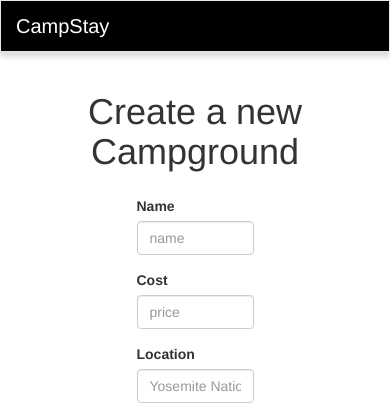
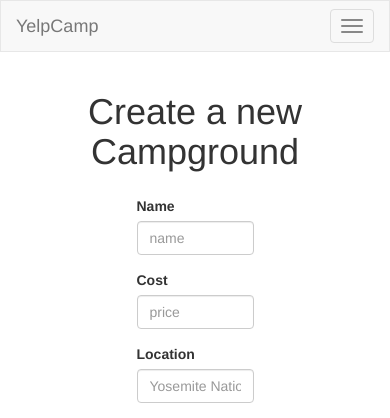
Before and after one commit to ahsanwaseem/Full-stack-app, a Node server app: page /campgrounds/new in a window 390 px wide. Shown: the top 418 px of the page. Run offline with Node 20, Linux system fonts and the light colour scheme; the visitor is signed in with stand-in values (Sample User, id 1); some libraries are stand-ins or nearby versions.

Commit message:
navbar responsive

```diff
--- a/routes/campgrounds.js
+++ b/routes/campgrounds.js
@@ -12,7 +12,7 @@ router.get("/",function(req,res){
            console.log(err);
       }
     else{
-            res.render("campgrounds/index",{campgrounds:allcampgrounds,currentUser:req.user});
+            res.render("campgrounds/index",{campgrounds:allcampgrounds,page:'campgrounds',currentUser:req.user});
       }
     });
 });
--- a/routes/index.js
+++ b/routes/index.js
@@ -12,7 +12,7 @@ router.get("/",function(req,res){
 //register route
 
 router.get("/register",function(req,res){
-   res.render("register");
+   res.render("register",{page: 'register'});
 });
 
 //handle Sign Up logic
@@ -43,7 +43,7 @@ router.post("/register",function(req,res){
 // show login form
 
 router.get("/login",function(req,res){
-   res.render("login");
+   res.render("login",{page: 'login'});
 });
 
 router.post("/login",passport.authenticate("local",{successRedirect : "/campgrounds",failureRedirect :"/login"}), function(req,res){
--- a/views/campgrounds/edit.ejs
+++ b/views/campgrounds/edit.ejs
@@ -1,5 +1,5 @@
 <% include ../partials/header %>
-<div class="container">
+<!--<div class="container">-->
     <div class="row">
 <h1 class="text-center">Edit <%= campground.name %></h1>
 <div style="width:30%;margin:25px auto;">
@@ -32,6 +32,6 @@
 <a href="/">Home</a>
 </div>
     </div>
-</div>
+<!--</div>-->
 
 <% include ../partials/footer %>
--- a/views/campgrounds/index.ejs
+++ b/views/campgrounds/index.ejs
@@ -1,5 +1,5 @@
 <% include ../partials/header %>
-<div class="container">
+<!--<div class="container">-->
 <header class="jumbotron">
     <div class="container">
    <h1>Welcome to CampStay!</h1>
@@ -21,6 +21,6 @@
 </div>
 <% }); %>
 </div>
-</div>
+<!--</div>-->
 
 <% include ../partials/footer %>
--- a/views/campgrounds/new.ejs
+++ b/views/campgrounds/new.ejs
@@ -1,5 +1,5 @@
 <% include ../partials/header %>
-<div class="container">
+<!--<div class="container">-->
     <div class="row">
 <h1 class="text-center">Create a new Campground</h1>
 <div style="width:30%;margin:25px auto;">
@@ -32,6 +32,6 @@
 <a href="/">Home</a>
 </div>
     </div>
-</div>
+<!--</div>-->
 
 <% include ../partials/footer %>
--- a/views/campgrounds/show.ejs
+++ b/views/campgrounds/show.ejs
@@ -1,5 +1,5 @@
 <%include ../partials/header %>
-<div class="container">
+<!--<div class="container">-->
     <div class="row">
         <div class="col-md-3">
             <p class="lead">CampStay</p>
@@ -55,7 +55,7 @@
             </div>
         </div>
     </div>
-</div>
+<!--</div>-->
 
 <script>
   function initMap() {
--- a/views/comments/edit.ejs
+++ b/views/comments/edit.ejs
@@ -1,5 +1,5 @@
 <% include ../partials/header %>
-<div class="container">
+<!--<div class="container">-->
     <div class="row">
 <h1 class="text-center">Edit Comment</h1>
 <div style="width:30%;margin:25px auto;">
@@ -15,6 +15,6 @@
 <a href="/">Home</a>
 </div>
     </div>
-</div>
+<!--</div>-->
 
 <% include ../partials/footer %>
--- a/views/comments/new.ejs
+++ b/views/comments/new.ejs
@@ -1,5 +1,5 @@
 <% include ../partials/header %>
-<div class="container">
+<!--<div class="container">-->
     <div class="row">
 <h1 class="text-center">Add New Comment to <%= campground.name %></h1>
 <div style="width:30%;margin:25px auto;">
@@ -15,6 +15,6 @@
 <a href="/">Home</a>
 </div>
     </div>
-</div>
+<!--</div>-->
 
 <% include ../partials/footer %>
--- a/views/login.ejs
+++ b/views/login.ejs
@@ -17,3 +17,4 @@
         <a href="/campgrounds">Go Back</a>
     </div>
 </div>
+<% include ./partials/footer %>
--- a/views/partials/footer.ejs
+++ b/views/partials/footer.ejs
@@ -6,5 +6,6 @@
 
 <!-- Bootstrap JS CDN -->
 <script src="https://maxcdn.bootstrapcdn.com/bootstrap/3.3.7/js/bootstrap.min.js" integrity="sha384-Tc5IQib027qvyjSMfHjOMaLkfuWVxZxUPnCJA7l2mCWNIpG9mGCD8wGNIcPD7Txa" crossorigin="anonymous"></script>
+</div><!-- /.container -->
 </body>
 </html>
--- a/views/partials/header.ejs
+++ b/views/partials/header.ejs
@@ -7,19 +7,29 @@
     <link rel="stylesheet" href="/stylesheet/main.css">
 </head>
 <body>
-    <nav class="navbar navbar-default campstay">
-   <div class="container-fluid" >
+<nav class="navbar navbar-default">
+    <div class="container">
         <div class="navbar-header">
-           <a style="color:#fff;" class="navbar-brand logo" href="/">CampStay</a>
+            <button type="button" class="navbar-toggle collapsed" data-toggle="collapse" data-target="#navbar" aria-expanded="false" aria-controls="navbar">
+              <span class="sr-only">Toggle navigation</span>
+              <span class="icon-bar"></span>
+              <span class="icon-bar"></span>
+              <span class="icon-bar"></span>
+            </button>
+
+            <a class="navbar-brand" href="/">YelpCamp</a>
         </div>
-       <div class="collapse navbar-collapse">
+        <div id="navbar" class="collapse navbar-collapse">
+          <ul class="nav navbar-nav">
+            <li class="<%= typeof page !== 'undefined' && page === 'campgrounds' ? 'active' : '' %>"><a href="/campgrounds">Home</a></li>
+          </ul>
           <ul class="nav navbar-nav navbar-right">
               <% if(!currentUser){ %>
-               <li><a style="color:#fff;" href="/login">Login</a></li>
-               <li><a style="color:#fff;" href="/register">Sign Up</a></li>
+                  <li class="<%= typeof page !== 'undefined' && page === 'login' ? 'active' : '' %>"><a href="/login">Login</a></li>
+                  <li class="<%= typeof page !== 'undefined' && page === 'register' ? 'active' : '' %>"><a href="/register">Sign Up</a></li>
               <% } else { %>
-               <li><a a style="color:#fff;" href="#">Signed In As <%= currentUser.username%></a></li>
-               <li><a a style="color:#fff;" href="/logout">Logout</a></li>
+                  <li><a href="#">Signed In As <%= currentUser.username %></a></li>
+                  <li><a href="/logout">Logout</a></li>
               <% } %>
           </ul>
         </div>
@@ -37,3 +47,4 @@
 </div>
 <% } %>
 </div>
+<div class="container">
--- a/views/register.ejs
+++ b/views/register.ejs
@@ -16,3 +16,4 @@
         <a href="/campgrounds">Go Back</a>
     </div>
 </div>
+<% include ./partials/footer %>
```
Lines whose indentation alone changed are shown as unchanged.
